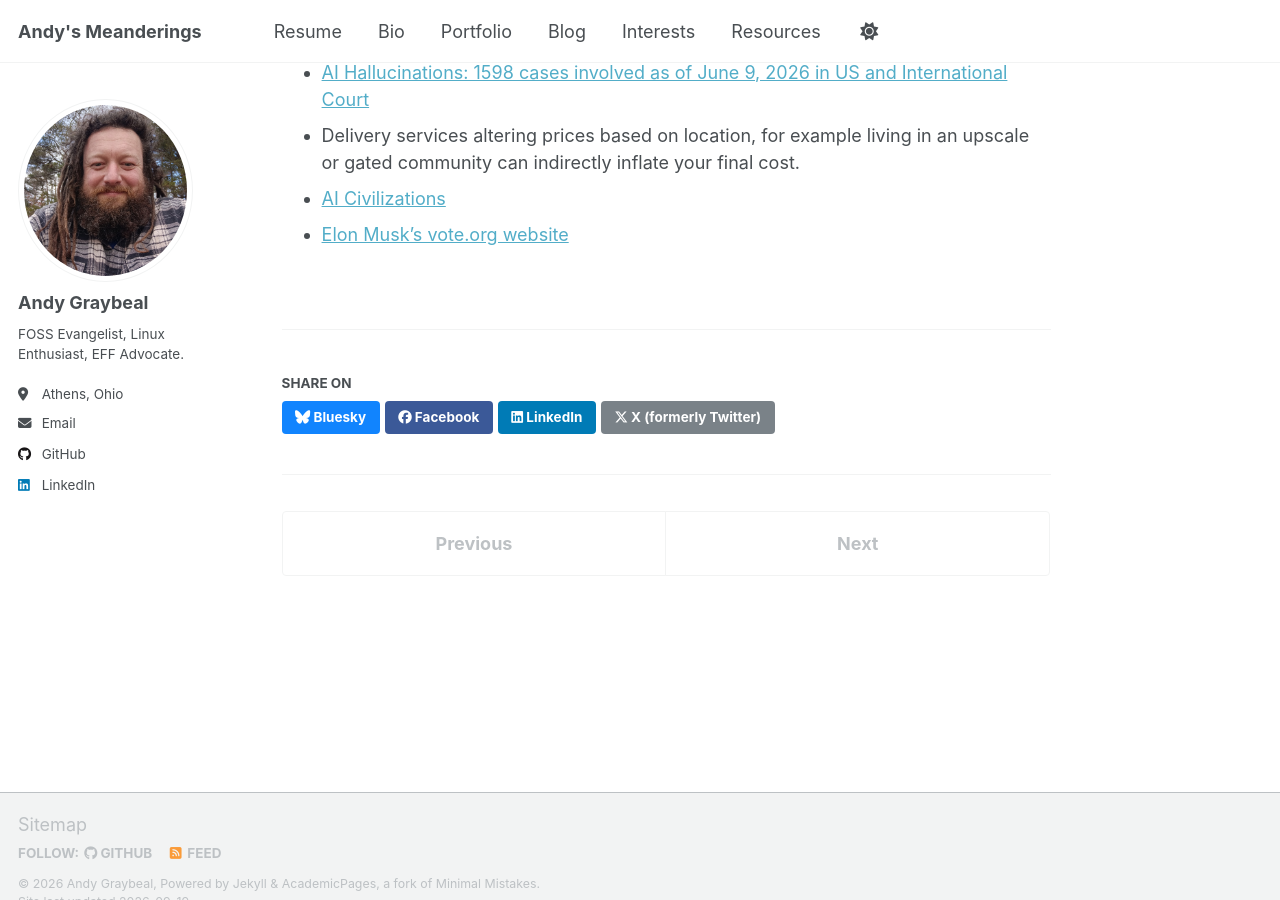
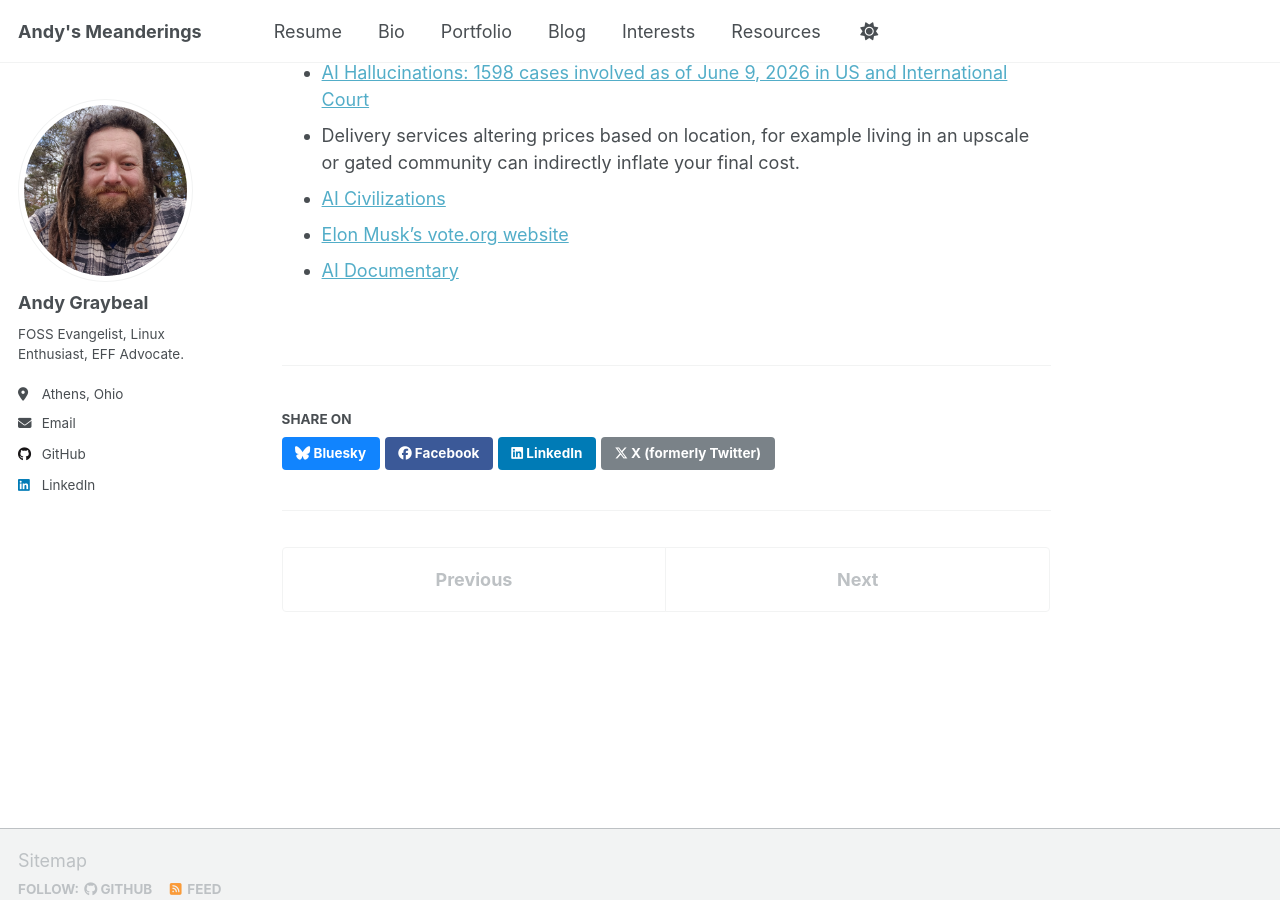
Before and after one commit to andy-graybeal/andy-graybeal.github.io, a Jekyll site: the page built from _portfolio/cybr-2100.md, in a window 1280 px wide and 900 px high, scrolled down 2786 px. Built offline with Jekyll 4.4.1, drawn with Linux system fonts in a browser that asks for light colours; a script that is not in the unit is left out.

Commit message:
Add AI Documentary link to cybr-2100.md

```diff
--- a/_portfolio/cybr-2100.md
+++ b/_portfolio/cybr-2100.md
@@ -85,3 +85,4 @@ I am a systems and network administrator with extensive hands-on experience supp
 - Delivery services altering prices based on location, for example living in an upscale or gated community can indirectly inflate your final cost.
 - [AI Civilizations](https://www.dwarkesh.com/p/openai-huggingface)
 - [Elon Musk's vote.org website](https://electionlawblog.org/2026/the-hidden-dangers-of-musks-votesafe-org/)
+- [AI Documentary](https://en.wikipedia.org/wiki/The_AI_Doc:_Or_How_I_Became_an_Apocaloptimist)
```
